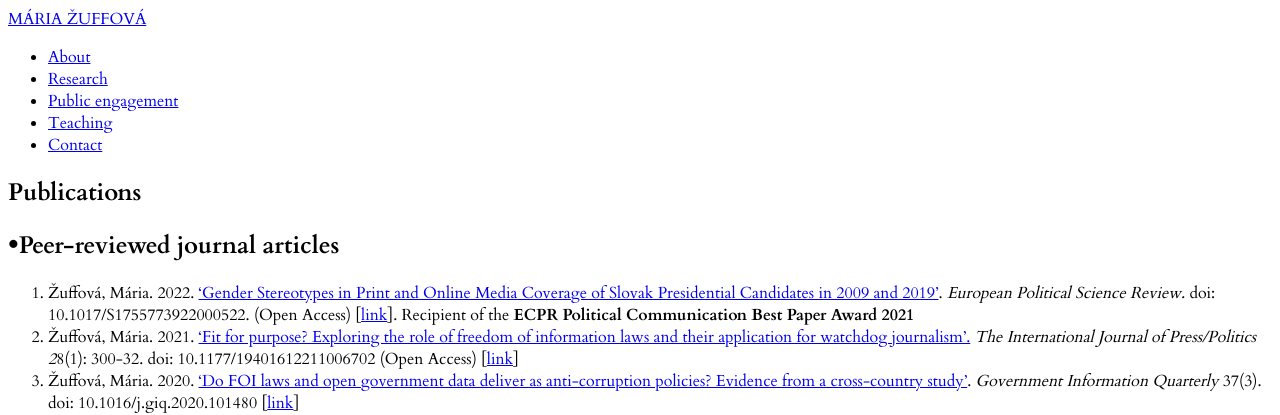
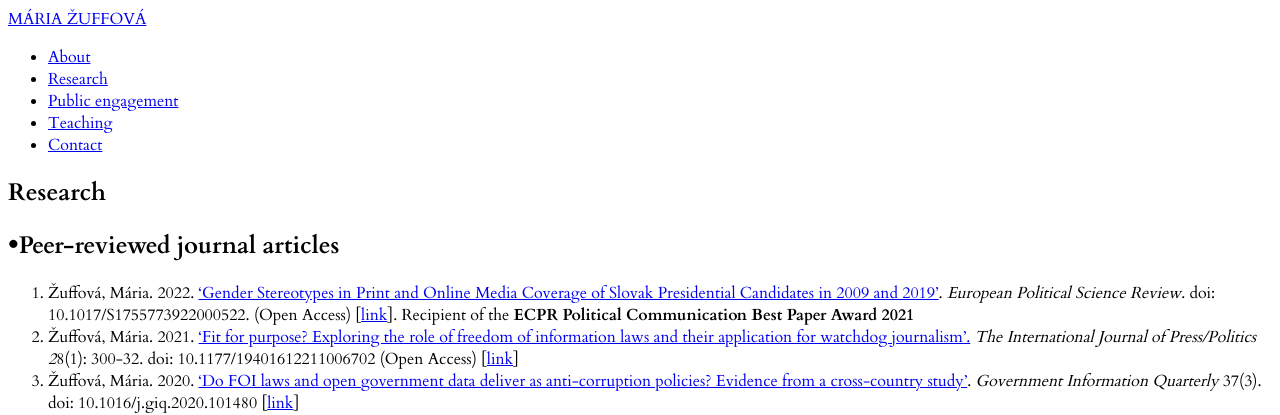
Before and after one commit to mariazuffova/jekyll-profile-site, a Jekyll site: the page built from research.md, in a window 1280 px wide. Shown: the top 415 px of the page. Built offline with Jekyll 4.4.1, drawn with Linux system fonts in a browser that asks for light colours; a script that is not in the unit is left out.

Commit message:
Update Pages “research”

```diff
--- a/research.md
+++ b/research.md
@@ -1,7 +1,7 @@
 ---
 layout: research
-title: Publications
-permalink: /publications
+title: Research
+permalink: /research
 banner_img: /assets/img/placuce-zeny.jpeg
 ---
 DON'T CHANGE THE CONTENT HERE
```
